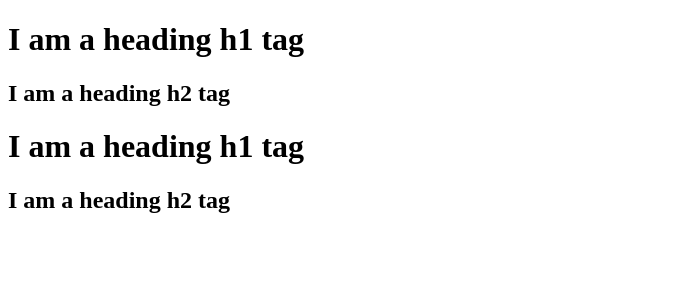
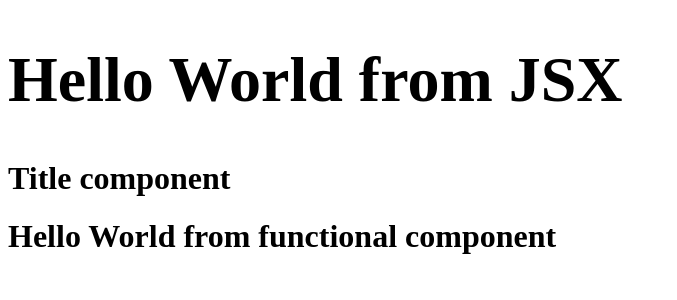
Before and after one commit to abhisheksikawar/react-zerotohero, a React (Vite) app: page / in a window 1280 px wide. Shown: the top 300 px of the page, without its empty margins (0-677 px from the left). Built offline with nearby package versions, Linux system fonts and the light colour scheme.

Commit message:
Episode 3

```diff
--- a/App.js
+++ b/App.js
@@ -9,48 +9,82 @@
 
 //Example 2
 
-const parent=React.createElement(
-    "div",
-    {id:"parent"},
-    [
-        React.createElement(
-            "div",
-            {id:"child"},
-            [React.createElement(
-                "h1",
-                {},
-                "I am a heading h1 tag"
+// const parent=React.createElement(
+//     "div",
+//     {id:"parent"},
+//     [
+//         React.createElement(
+//             "div",
+//             {id:"child"},
+//             [React.createElement(
+//                 "h1",
+//                 {},
+//                 "I am a heading h1 tag"
 
-            ),
-            React.createElement(
-                "h2",
-                {},
-                "I am a heading h2 tag"
+//             ),
+//             React.createElement(
+//                 "h2",
+//                 {},
+//                 "I am a heading h2 tag"
 
-            )
-        ]
+//             )
+//         ]
 
-        ),
-        React.createElement(
-            "div",
-            {id:"child2"},
-            [React.createElement(
-                "h1",
-                {},
-                "I am a heading h1 tag"
+//         ),
+//         React.createElement(
+//             "div",
+//             {id:"child2"},
+//             [React.createElement(
+//                 "h1",
+//                 {},
+//                 "I am a heading h1 tag"
 
-            ),
-            React.createElement(
-                "h2",
-                {},
-                "I am a heading h2 tag"
+//             ),
+//             React.createElement(
+//                 "h2",
+//                 {},
+//                 "I am a heading h2 tag"
 
-            )
-        ]
+//             )
+//         ]
 
-        )
-    ]
+//         )
+//     ]
 
-)
-const root = ReactDOM.createRoot(document.getElementById("root"));
-root.render(parent);
+// )
+// const root = ReactDOM.createRoot(document.getElementById("root"));
+// root.render(parent);
+
+
+const heading= React.createElement("h1",{id:"heading"},"Running react application");
+
+// jsx
+const jsxHeading=(<div><h1>Hello World from JSX</h1>
+</div>
+);
+//functional component
+const TitleComponent=()=>{
+    return (<h1>
+        {jsxHeading}
+        Title component
+        </h1>);
+}
+const HeadingComponent =()=>{
+    return (
+    <div>
+        <TitleComponent/>
+        {/* below is another way of using components
+        {TitleComponent()} */}
+        <h1>Hello World from functional component</h1>
+    </div>
+    );
+}
+// industry standard
+
+
+const HeadingComponent1=()=><h1>Hello World functional component in other way</h1>
+
+const root =ReactDOM.createRoot(document.getElementById("root"));
+//root.render(heading);
+//root.render(jsxHeading);
+root.render(<HeadingComponent/>);
--- a/index.html
+++ b/index.html
@@ -22,6 +22,7 @@
     <div id="root">
 
         <!-- <h1>i am Abhishek</h1> -->
+        <h1>Not Rendered</h1>
 
     </div>
 
--- a/package.json
+++ b/package.json
@@ -3,6 +3,8 @@
   "version": "1.0.0",
   "description": "this is react zerotohero course",
   "scripts": {
+    "start":"parcel index.html",
+    "build":"parcel build index.html",
     "test": "jest"
   },
   "repository": {
```
